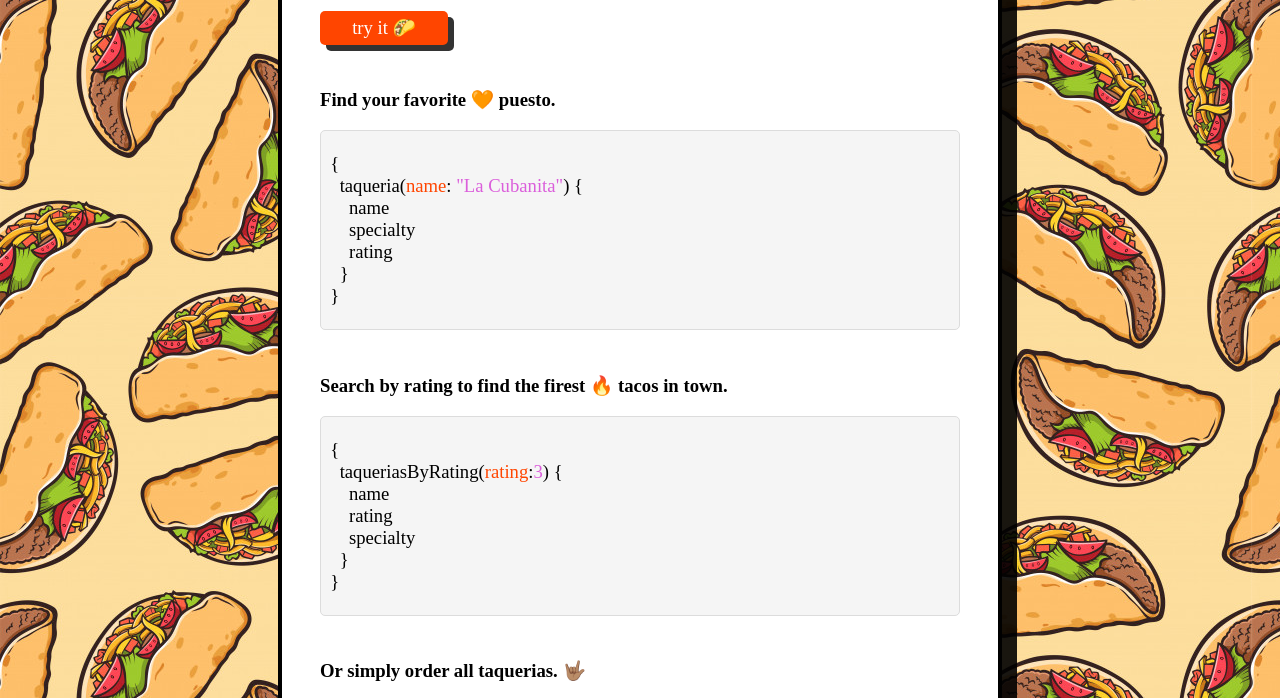
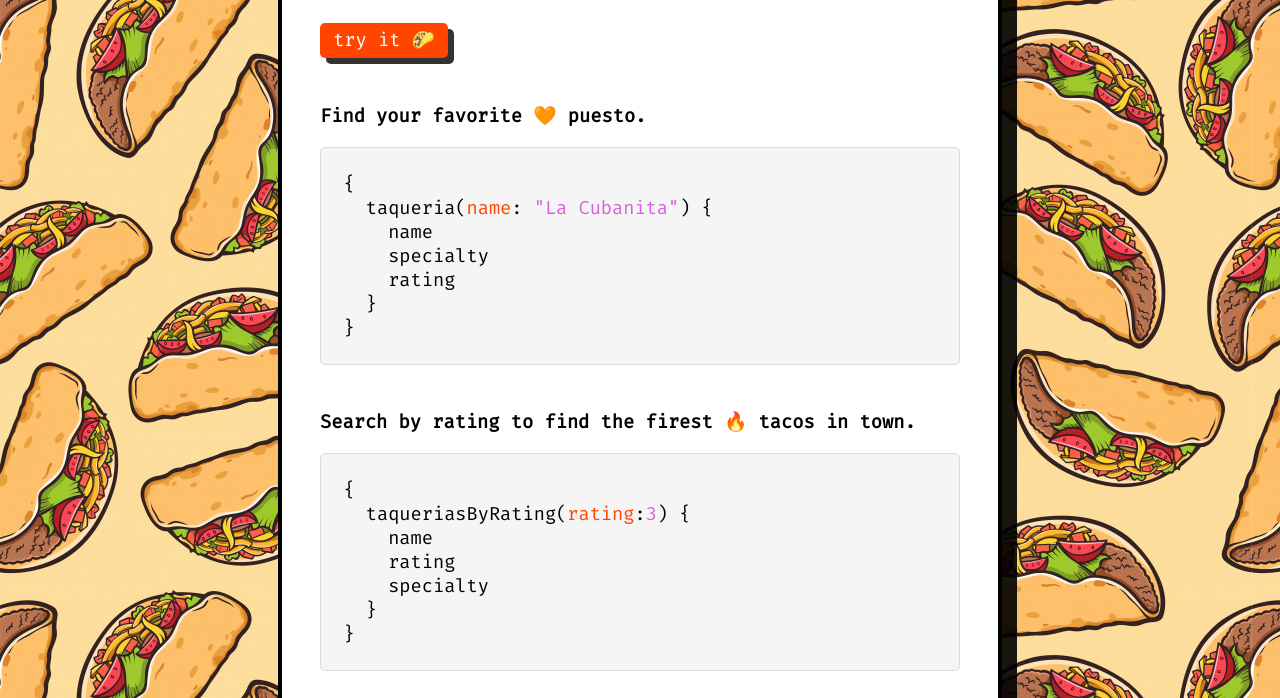
Before and after one commit to sidiousvic/taqapi, a website: page index.html in a window 1280 px wide. Shown: the part 327-1025 px from the top of the page. Drawn offline with Linux system fonts and the light colour scheme.

Commit message:
uploaded font Fira Code

```diff
--- a/css/index.css
+++ b/css/index.css
@@ -1,3 +1,10 @@
+@font-face {
+  font-family: 'Fira Code';
+  src: url('../assets/FiraCode-Regular.ttf') format('truetype');
+  font-weight: normal;
+  font-style: normal;
+}
+
 html {
   scroll-behavior: smooth;
 }
```
Also changed, not shown: assets/FiraCode-Regular.ttf (added).
